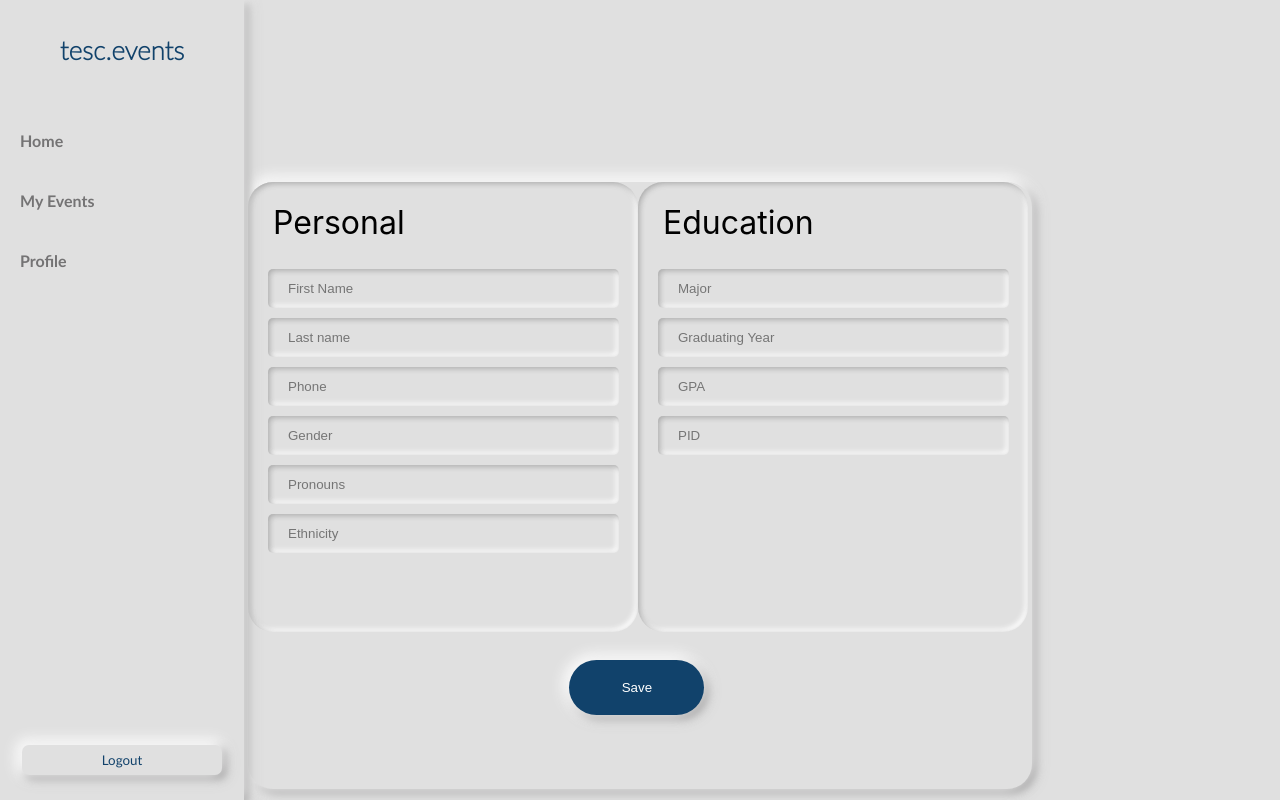
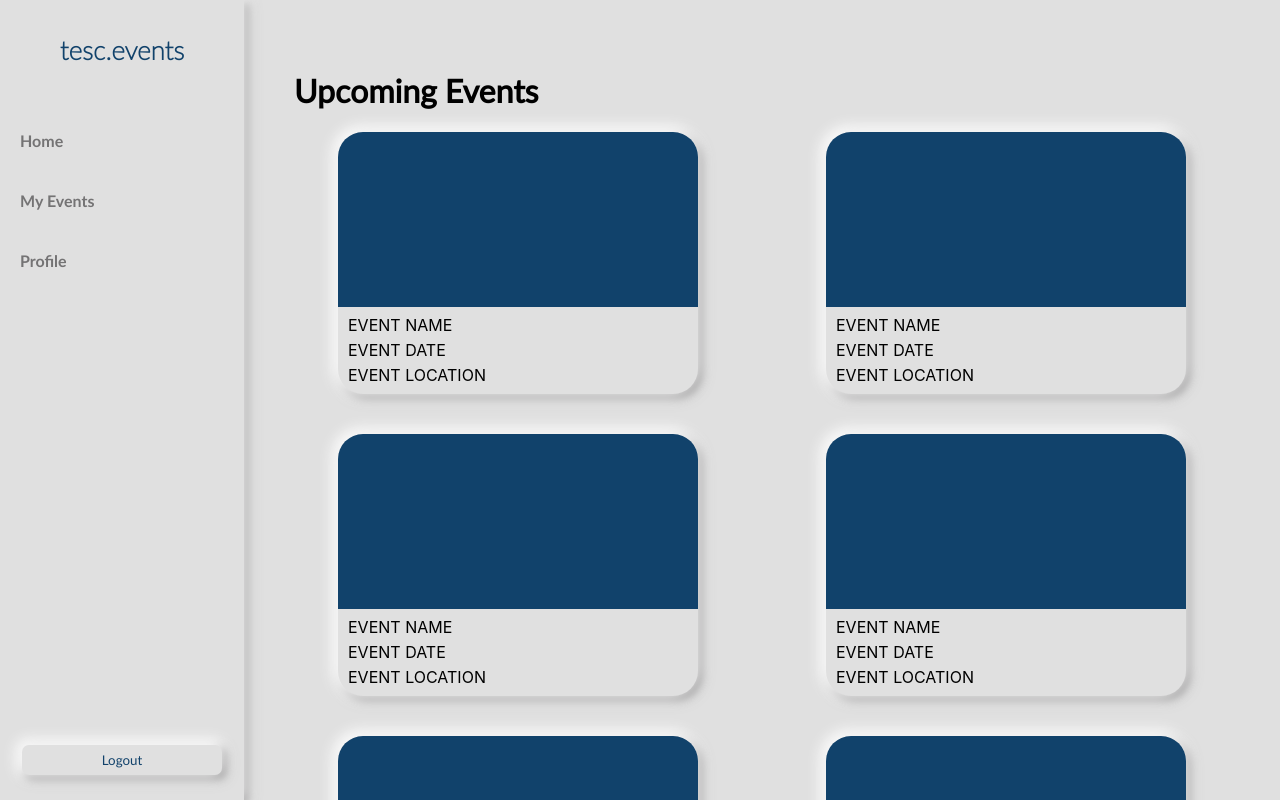
Before and after one commit to UCSDTESC/tesc-events-ui, a React (Create React App) app: page / in a window 1280 px wide. Shown: the top 800 px of the page. Built offline with nearby package versions, Linux system fonts and the light colour scheme.

Commit message:
Changed index to home page instead of profile page

```diff
--- a/src/components/Sidebar.tsx
+++ b/src/components/Sidebar.tsx
@@ -1,6 +1,5 @@
 import React from "react";
-import "../assets/css/ProfilePage.css";
-import ProfilePage from "../pages/ProfilePage";
+import "../assets/css/Sidebar.css";
 
 const Sidebar = (): JSX.Element => {
   return (
--- a/src/index.tsx
+++ b/src/index.tsx
@@ -7,7 +7,7 @@ import ProfilePage from './pages/ProfilePage';
 const App = (): JSX.Element => {
   return (
     <div>
-      <ProfilePage />
+      <HomePage/>
     </div>
   );
 };
```
